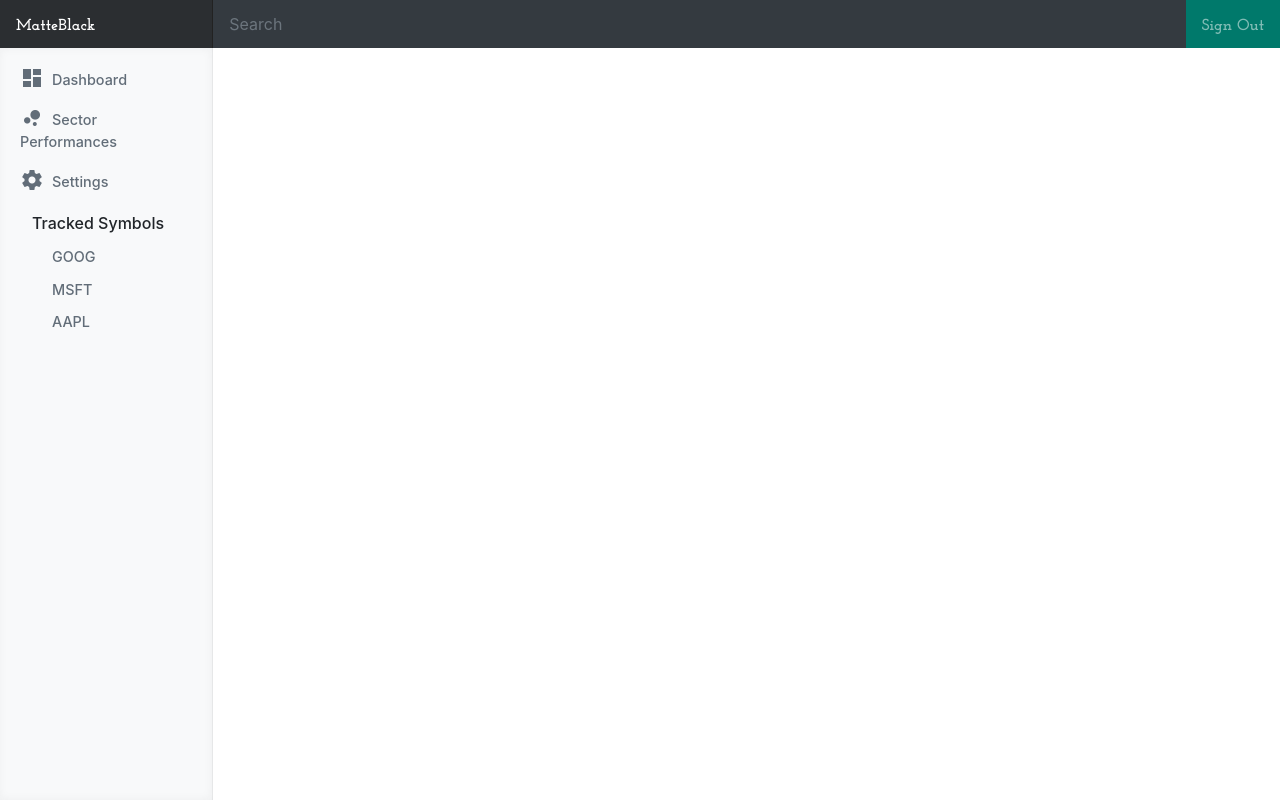
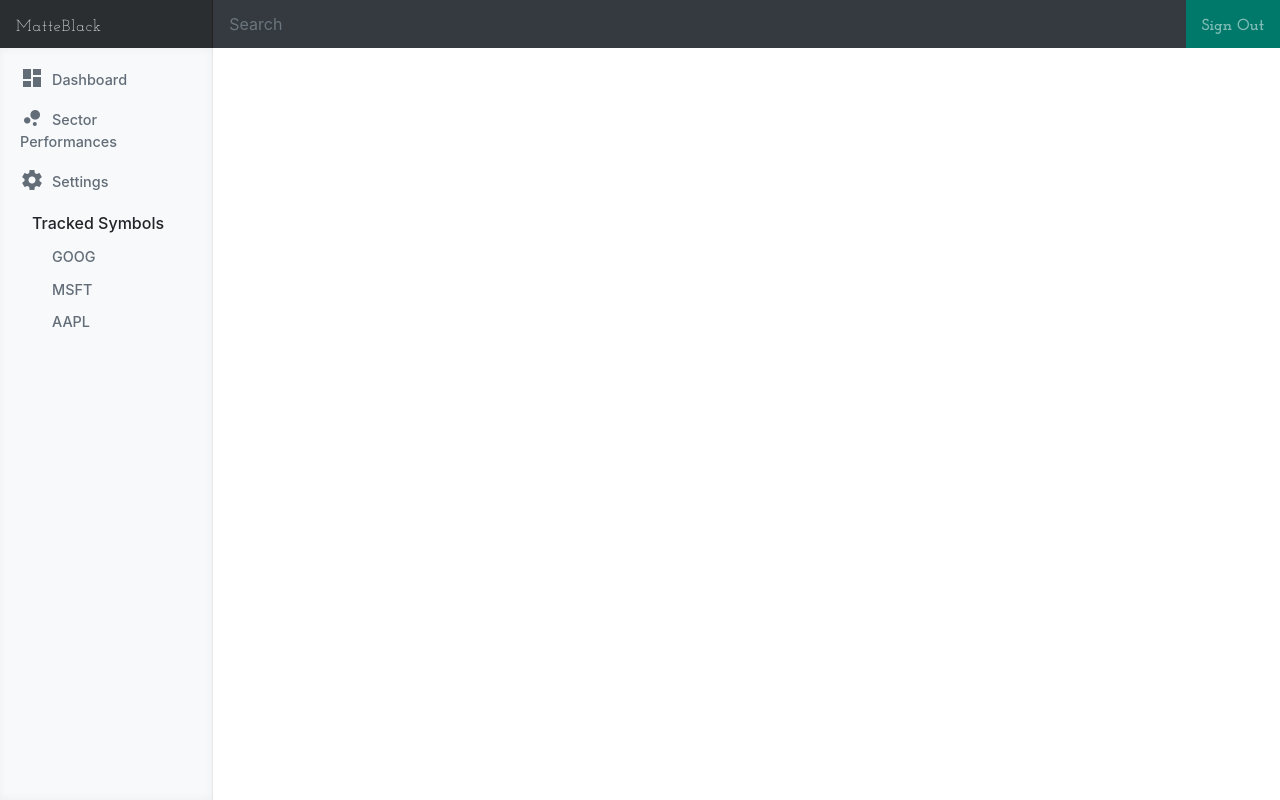
Before and after one commit to ishaansaxena/MatteBlack, a Django app: page /s/ in a window 1280 px wide. Run offline with Django 3.2, Linux system fonts and the light colour scheme; the visitor is signed in with stand-in values (Sample User, id 1); some libraries are stand-ins or nearby versions.

Commit message:
Change logo font spacing on dashboard

```diff
--- a/server/static/css/dashboard.css
+++ b/server/static/css/dashboard.css
@@ -18,7 +18,7 @@ body {
 .navbar .navbar-brand {
   padding: 0.85rem 1rem 0.65rem 1rem;
   font-size: 1rem;
-  font-weight: bolder;
+  letter-spacing: 1px;
   background-color: rgba(34, 34, 34, 0.5);
   box-shadow: inset -1px 0 0 #222222; }
 .navbar .form-control {
--- a/server/static/sass/dashboard.sass
+++ b/server/static/sass/dashboard.sass
@@ -11,7 +11,7 @@ body
         @extend .jo-slab
         padding: 0.85rem 1rem 0.65rem 1rem
         font-size: 1rem
-        font-weight: bolder
+        letter-spacing: 1px
         background-color: rgba($black, 0.5)
         box-shadow: inset -1px 0 0 $black
 
```
Also changed, not shown: 1 other file.
